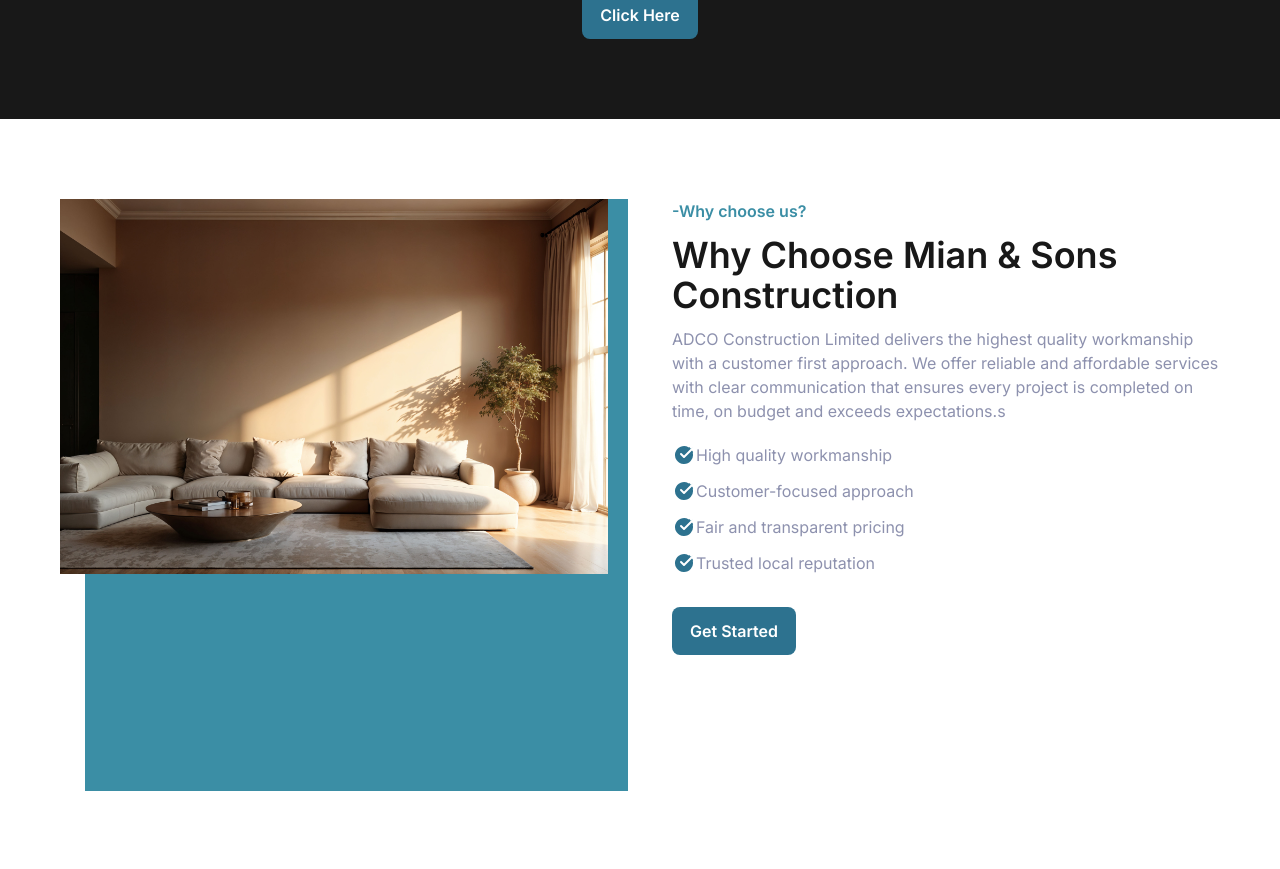
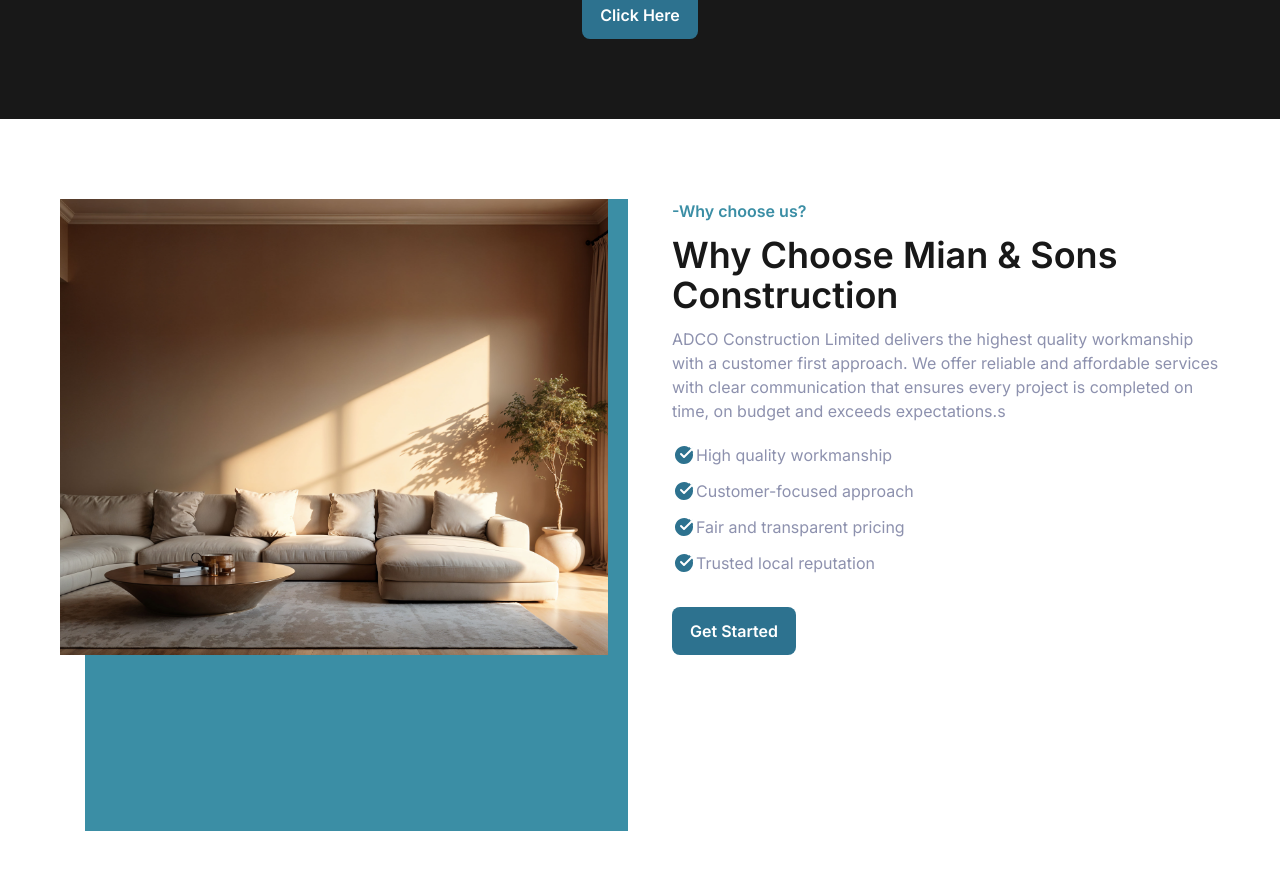
Before and after one commit to abdullahnadeemdev/RealEstate, a React (Vite) app: page / in a window 1280 px wide. Shown: the part 3081-3950 px from the top of the page. Built offline with nearby package versions, Linux system fonts and the light colour scheme.

Commit message:
whyUs complete

```diff
--- a/src/components/Home/Values/index.jsx
+++ b/src/components/Home/Values/index.jsx
@@ -60,7 +60,8 @@
       {/* image */}
       <div className="flex-1 relative p-4">
         <div
-          className="flex-1 bg-secondary absolute top-5 left-9 h-[90%] w-[90%] xs:h-[95%] xs:w-[95%] -z-10
+          className="flex-1 bg-secondary absolute top-5 left-9
+          h-[90%] w-[90%] xs:h-[95%] xs:w-[95%] -z-10
         "
         ></div>
 
--- a/src/components/Home/WhyUS/index.jsx
+++ b/src/components/Home/WhyUS/index.jsx
@@ -4,14 +4,13 @@
 
 const WhyUs = () => {
   return (
-    <div className="flex justify-between px-6 md:px-15 py-20 gap-6">
-      <div className="flex-1 relative mr-10 h-[74vh]">
-        <div className="absolute -z-10 h-[74vh] w-[99%] bg-secondary -right-5">
-          ghy
+    <div className="flex flex-col md:flex-row justify-between px-6 md:px-15 py-20 gap-6">
+      <div className="flex-1 relative mr-10 ">
+        <div className="absolute h-[104%] -z-10 lg:h-[82vh] xl:h-[79vh] w-[99%] bg-secondary -right-5"></div>
+        <img src={homeInterior} alt="" className="object-cover w-full h-full" />
       </div>
-        <img src={homeInterior} alt="" />
-      </div>
-      <div className="flex-1">
+
+      <div className="flex-1 text-center md:text-start">
         <p className="font-semibold text-secondary">-Why choose us?</p>
         <p className="text-4xl font-semibold text-text-prim my-3">
           Why Choose Mian & Sons Construction
@@ -23,6 +22,8 @@
           completed on time, on budget and exceeds expectations.s
         </p>
 
+        <div className="grid grid-cols-1 xs:grid-cols-2 md:grid-cols-1">
+          {" "}
           <span className="flex text-greyLight mb-3">
             <TickBox />
             <p>High quality workmanship</p>
@@ -39,6 +40,7 @@
             <TickBox />
             <p>Trusted local reputation</p>
           </span>
+        </div>
 
         <Button>Get Started</Button>
       </div>
```
Lines whose indentation alone changed are shown as unchanged.
